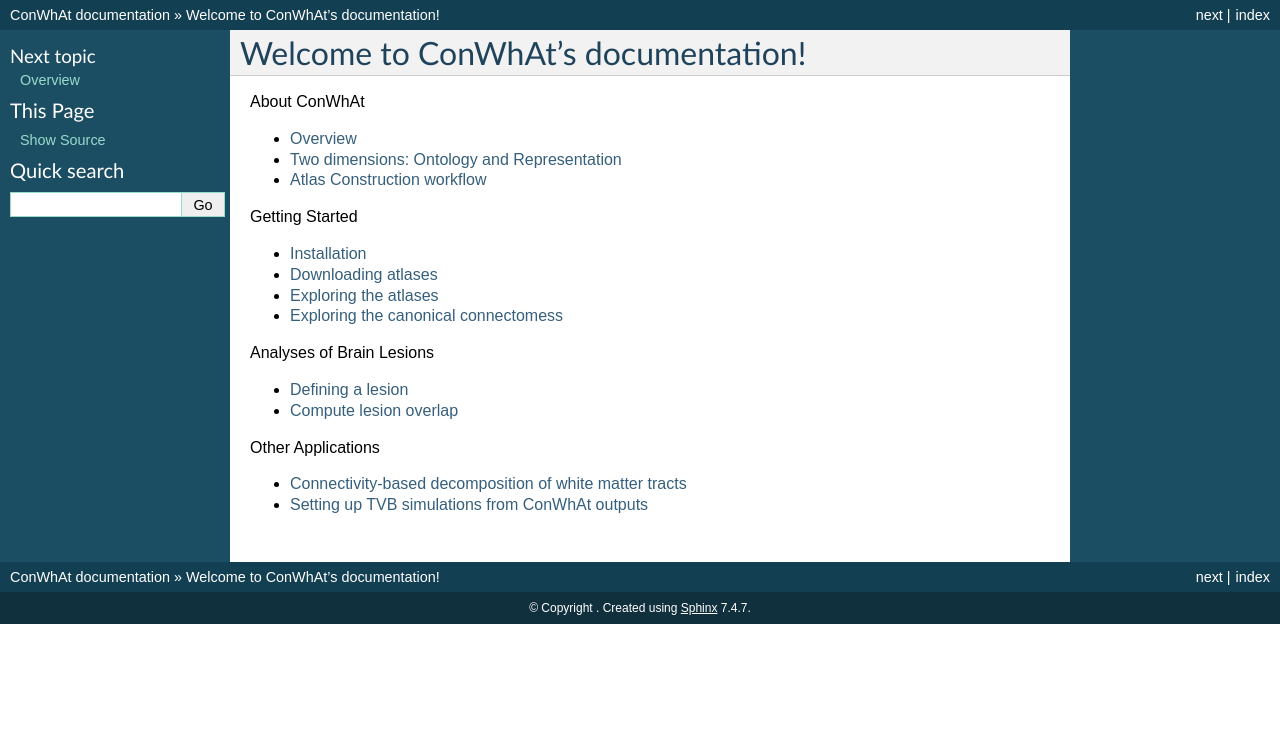
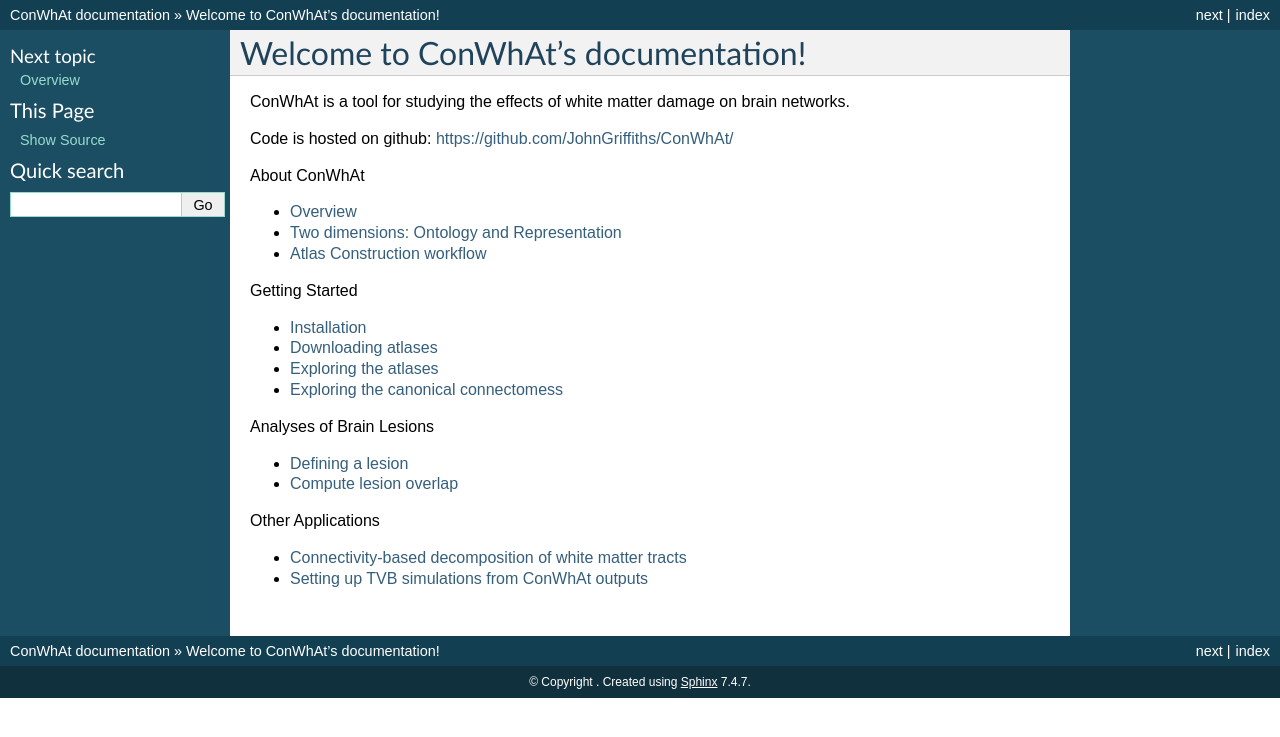
Before and after one commit to JohnGriffiths/ConWhAt, a Sphinx documentation site: the page built from docs/index.rst, in a window 1280 px wide. Shown: the top 737 px of the page. Built offline with Sphinx 7.4.7, drawn with Linux system fonts in a browser that asks for light colours.

Commit message:
Update index.rst

```diff
--- a/docs/index.rst
+++ b/docs/index.rst
@@ -5,6 +5,13 @@
 
 Welcome to ConWhAt's documentation!
 ==================================================
+
+
+ConWhAt is a tool for studying the effects of white matter damage on brain networks.
+
+Code is hosted on github: https://github.com/JohnGriffiths/ConWhAt/
+
+
 
 
 .. toctree::
```
